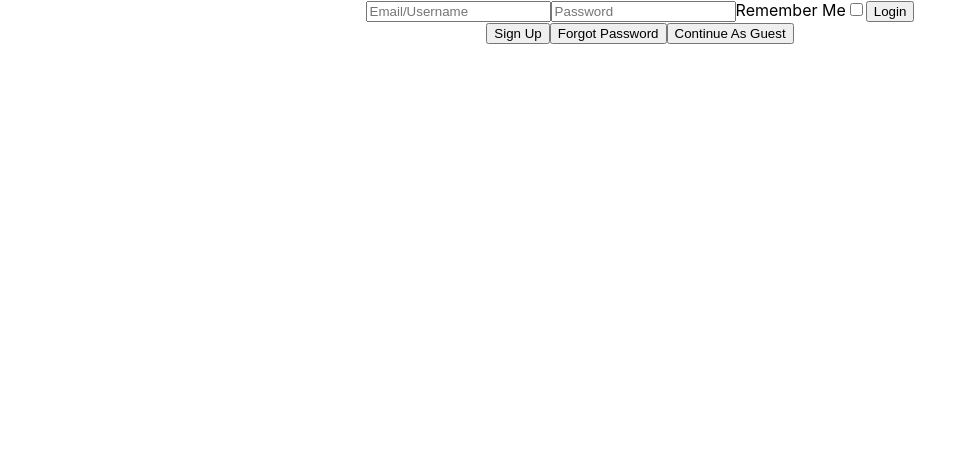
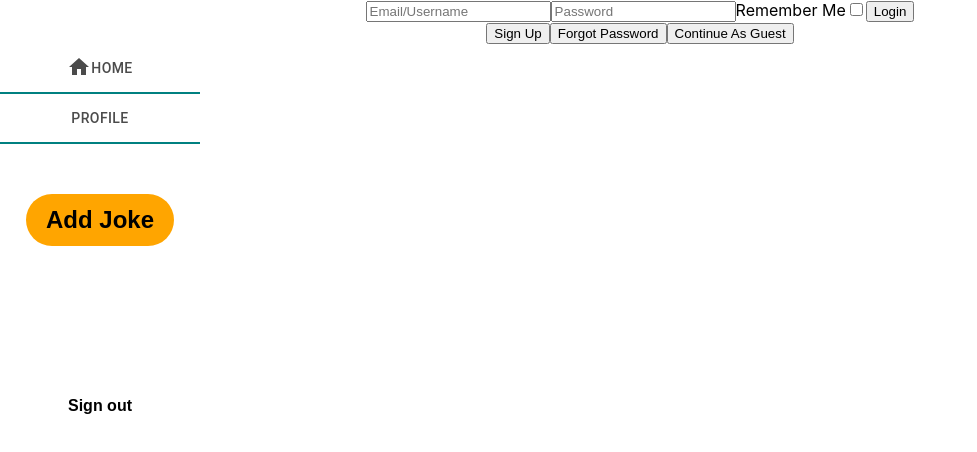
Before and after one commit to pt7-dad-jokes/frontend, a React (Create React App) app: page / in a window 1280 px wide. Shown: the top 452 px of the page, without its empty margins (0-977 px from the left). Built offline with nearby package versions, Linux system fonts and the light colour scheme.

Commit message:
Finished Vertical Nav

```diff
--- a/src/App.js
+++ b/src/App.js
@@ -2,7 +2,7 @@ import React, { useState } from "react";
 import "./App.css";
 import WelcomForms from "./components/WelcomeForms";
 import ProfilePage from "./components/ProfilePage";
-
+import VerticalNav from "./components/VerticalNav"
 
 function App() {
   const [loggedIn, setLoggedIn] = useState(localStorage.getItem("token"));
@@ -14,7 +14,7 @@ function App() {
       ) : (
         <WelcomForms setLoggedIn={setLoggedIn} />
       )}
-
+<VerticalNav/>
     </div>
   );
 }
--- a/src/components/VerticalNav.js
+++ b/src/components/VerticalNav.js
@@ -6,13 +6,17 @@ import Tab from '@material-ui/core/Tab';
 import Typography from '@material-ui/core/Typography';
 import Box from '@material-ui/core/Box';
 import HomeIcon from '@material-ui/icons/Home';
-import AddJokeButton from "./AddJokeButton"
-import SignoutButton from "./SignOutButton"
+import AddJokeButton from './AddJokeButton';
+import SignoutButton from './SignOutButton';
 import styled from 'styled-components';
 
 
 const BorderDiv = styled.div`
     border-bottom: 2px solid teal;
+`;
+
+const IconDiv = styled.div`
+    padding-top 5px;
 `;
 
 function TabPanel(props) {
@@ -75,9 +79,8 @@ export default function VerticalTabs() {
                 aria-label="Vertical tabs example"
                 className={classes.tabs}
             >
-                <BorderDiv><Tab icon={<HomeIcon />} label="Home" {...a11yProps(0)} /></BorderDiv>
+                <BorderDiv><Tab label={<div><HomeIcon style={{ display: "inline-block", marginBottom:"-6px" }} />Home</div>} {...a11yProps(2)} /></BorderDiv>
                 <BorderDiv><Tab label="Profile" {...a11yProps(1)} /> </BorderDiv>
-                <BorderDiv><Tab label={<div><HomeIcon />Home</div>} {...a11yProps(2)} /></BorderDiv>
                 <AddJokeButton />
                 <SignoutButton />
             </Tabs>
```
